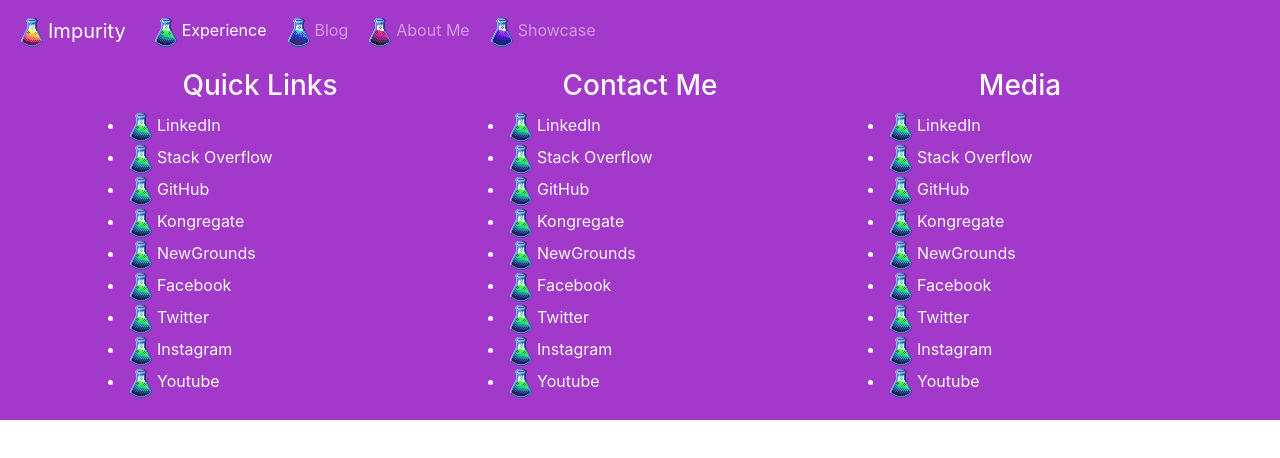
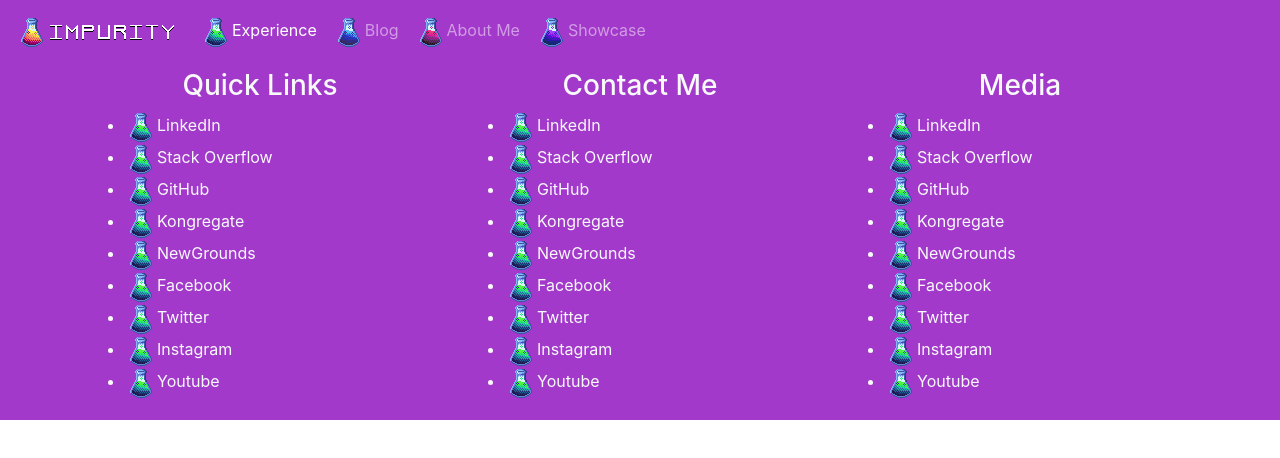
Before and after one commit to impurity-dev/Personal-Website, an Angular app: page / in a window 1280 px wide. Shown: the top 458 px of the page. Built offline with nearby package versions, Linux system fonts and the light colour scheme.

Commit message:
Updated Brand to be title.png -- Impurity pixelated

```diff
--- a/src/app/components/header/header.component.html
+++ b/src/app/components/header/header.component.html
@@ -1,5 +1,7 @@
 <nav class="navbar navbar-expand-lg navbar-dark bgd-fuschia">
-  <a class="navbar-brand" routerLink="/home" routerLinkActive="active"><img src="assets/img/potions/Yellow.png" alt="Website Favicon" />Impurity</a>
+  <a class="navbar-brand" routerLink="/home" routerLinkActive="active"><img src="assets/img/potions/Yellow.png" alt="Website Favicon" />
+    <img src="assets/img/title.png" alt="Impurity" />
+  </a>
   <button class="navbar-toggler" type="button" data-toggle="collapse" data-target="#navbarSupportedContent" aria-controls="navbarSupportedContent" aria-expanded="false" aria-label="Toggle navigation">
     <span class="navbar-toggler-icon"></span>
   </button>
```
Also changed, not shown: src/assets/img/title.png (added).
